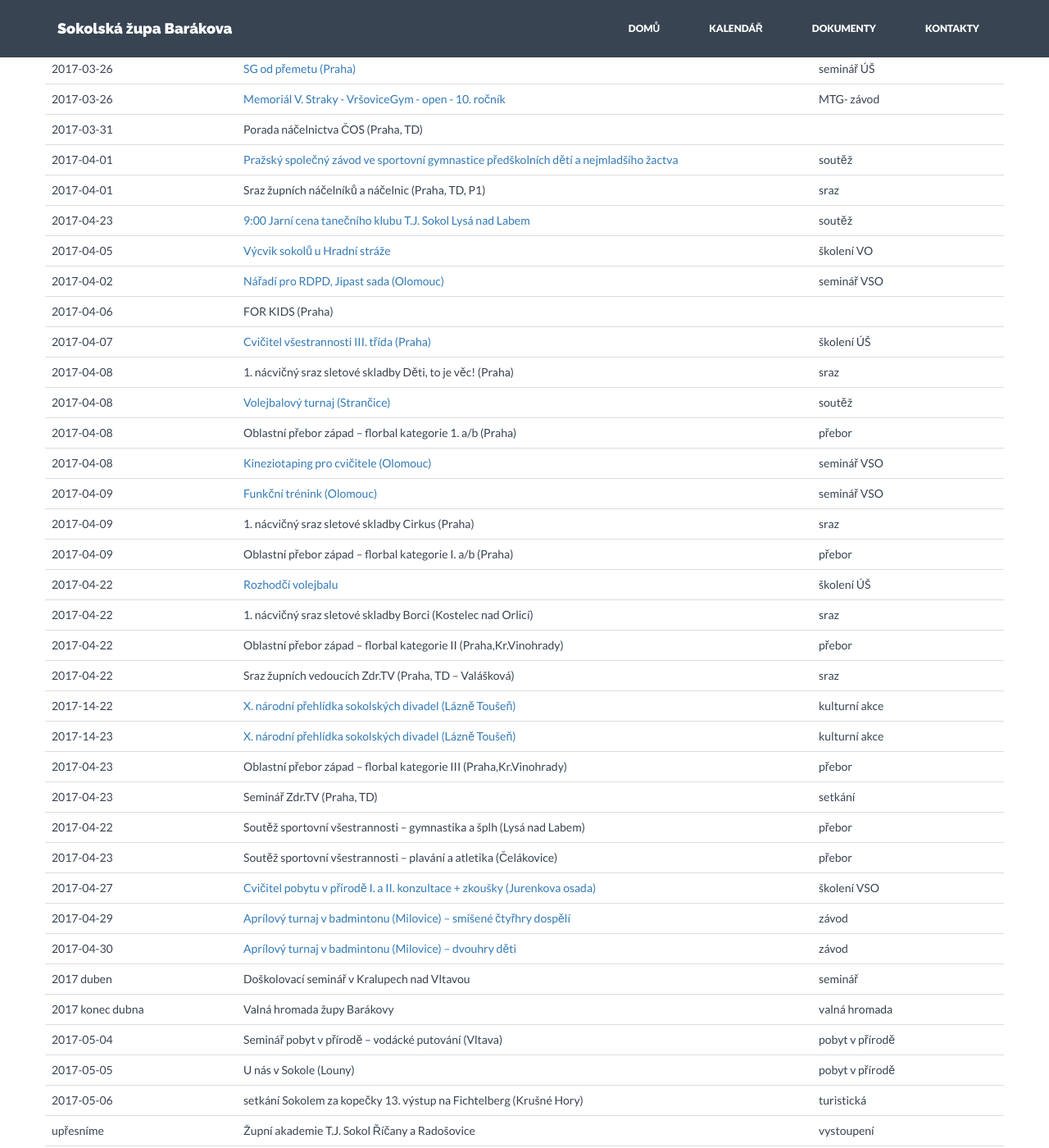
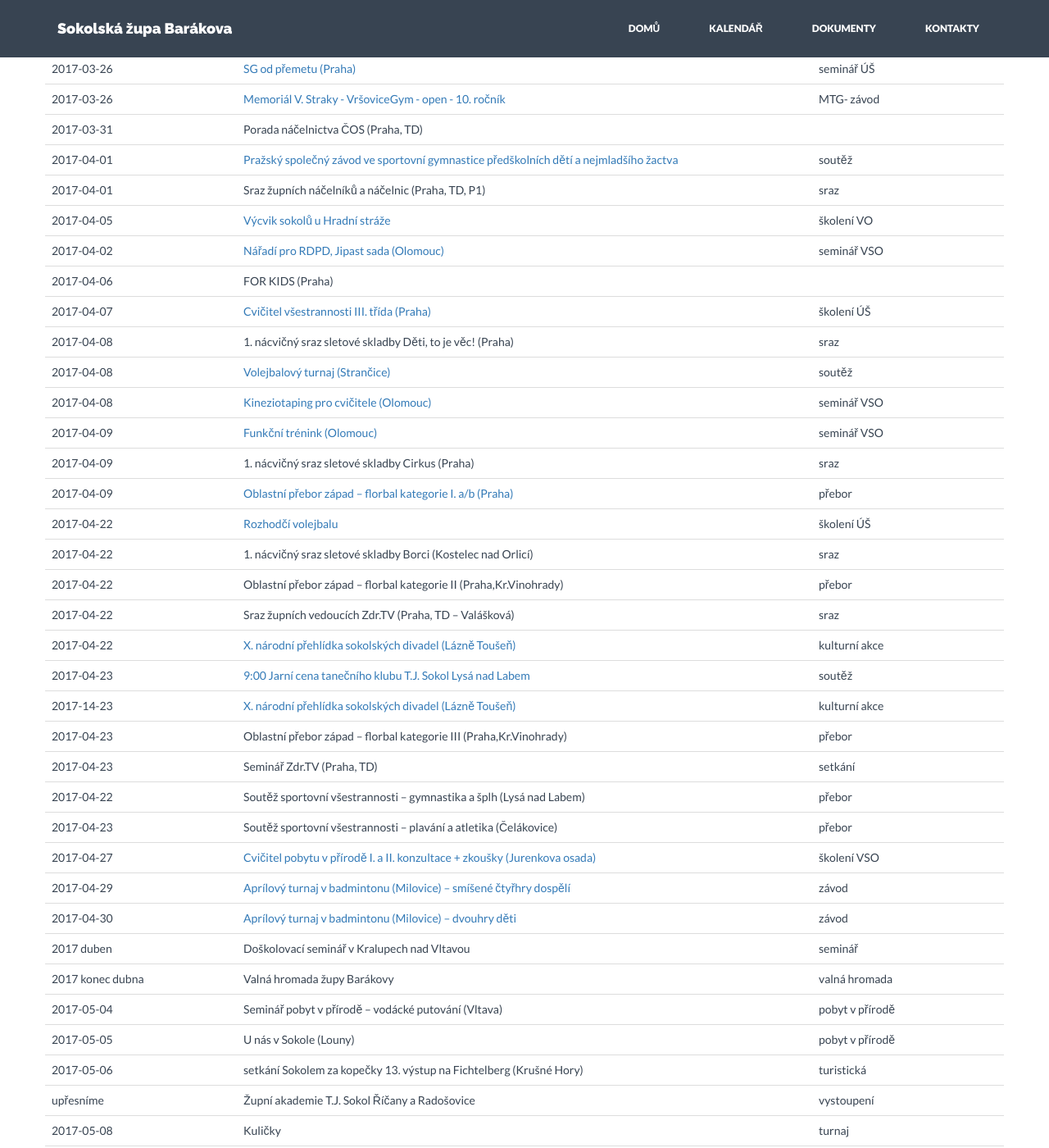
Before and after one commit to milanhybner/zbarakova.cz, a Jekyll site: the page built from akce.md, in a window 1280 px wide and 1400 px high, scrolled down 1241 px. Shown: the whole window at 82% size. Built offline with Jekyll 4.4.1, drawn with Linux system fonts in a browser that asks for light colours; nearby versions of some CDN libraries.

Commit message:
Přidány propozice florbalu nejmladších
9. dubna – Oblastní přebor západ – florbal kategorie I. a/b (Praha)
https://drive.google.com/open?id=0B0w6gDorCVUkX3ZBZUxTVTBGc1owZE9IYTlLNUlOVnUzMlcw

```diff
--- a/_data/akce.yaml
+++ b/_data/akce.yaml
@@ -156,10 +156,7 @@
   url:
   druh: sraz
 
-- datum: 2017-04-23
-  nazev: 9:00 Jarní cena tanečního klubu T.J. Sokol Lysá nad Labem
-  url: https://drive.google.com/open?id=0B0w6gDorCVUkdXAteDRpdjgxTlFwU3RKckxKWWlDRmZpbHVr
-  druh: soutěž
+
 
 - datum: 2017-04-05
   nazev: Výcvik sokolů u Hradní stráže
@@ -199,12 +196,6 @@
 #   url:
 #   druh: přebor
 
-
-- datum: 2017-04-08
-  nazev: Oblastní přebor západ – florbal kategorie 1. a/b (Praha)
-  url:
-  druh: přebor
-
 - datum: 2017-04-08
   nazev: Kineziotaping pro cvičitele (Olomouc)
   url: http://www.sokol.eu/priloha/12049/905-pozvanka-kineziotaping.pdf
@@ -225,7 +216,7 @@
 
 - datum: 2017-04-09
   nazev: Oblastní přebor západ – florbal kategorie I. a/b (Praha)
-  url:
+  url: https://drive.google.com/open?id=0B0w6gDorCVUkX3ZBZUxTVTBGc1owZE9IYTlLNUlOVnUzMlcw
   druh: přebor
 
 - datum: 2017-04-22
@@ -256,10 +247,15 @@
   url:
   druh: sraz
 
-- datum: 2017-14-22
+- datum: 2017-04-22
   url: https://drive.google.com/open?id=0B0w6gDorCVUkWVYxZTA4WDMtTEpoTUhyMmJKaUVFY2VEVEI4
   nazev: X. národní přehlídka sokolských divadel (Lázně Toušeň)
   druh: kulturní akce
+
+- datum: 2017-04-23
+  nazev: 9:00 Jarní cena tanečního klubu T.J. Sokol Lysá nad Labem
+  url: https://drive.google.com/open?id=0B0w6gDorCVUkdXAteDRpdjgxTlFwU3RKckxKWWlDRmZpbHVr
+  druh: soutěž
 
 - datum: 2017-14-23
   url: https://drive.google.com/open?id=0B0w6gDorCVUkWVYxZTA4WDMtTEpoTUhyMmJKaUVFY2VEVEI4
```
